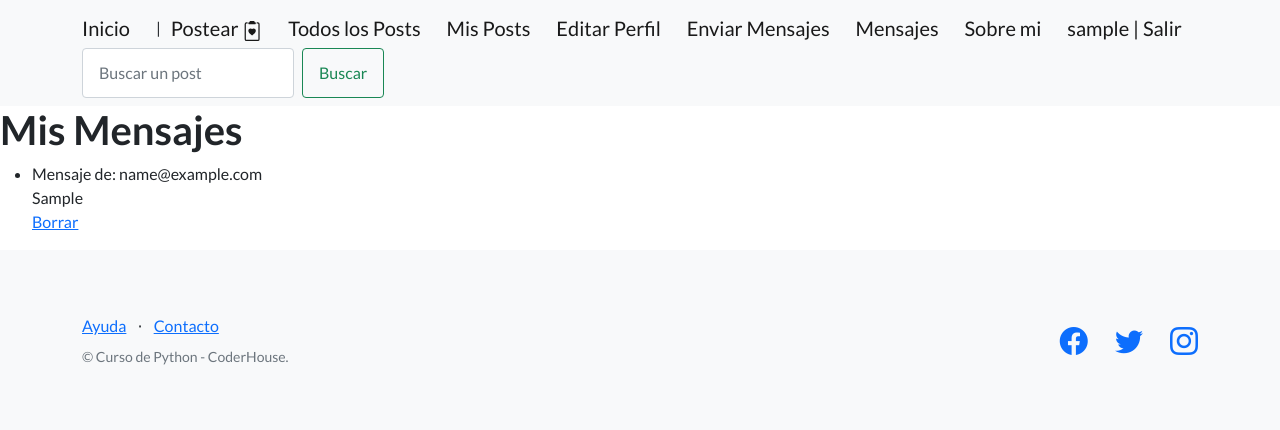
After one commit to flor-magali/Proyecto-Final-Cammarata, a Django app: page /mensaje/list in a window 1280 px wide. The commit adds this page. Shown: the top 430 px of the page. Run offline with Django 4.2, Linux system fonts and the light colour scheme; a user stored in the database is signed in; tables that the repository leaves empty hold one stand-in row (values such as "Sample post"); some libraries are stand-ins or nearby versions.

Commit message:
Agregué opción de mensajes

```diff
--- a/AppPagweb/models.py
+++ b/AppPagweb/models.py
@@ -37,3 +37,9 @@ class Adoptame(models.Model):
 class Profile(models.Model):
     user = models.OneToOneField(User, on_delete=models.CASCADE, related_name="profile")
     avatar = models.ImageField(upload_to="avatares", null=True, blank=True)
+
+class Mensaje(models.Model):
+    mensaje = models.TextField(max_length=500)
+    email = models.EmailField()
+    creado_el = models.DateTimeField(auto_now_add=True)
+    destinatario = models.ForeignKey(User, on_delete=models.CASCADE, related_name="mensajes")
--- a/AppPagweb/templates/AppPagweb/base.html
+++ b/AppPagweb/templates/AppPagweb/base.html
@@ -38,6 +38,8 @@
                     {% else %}
                     <a class="navbar-brand" href="{% url 'profile-create' %}">Crear Perfil</a>
                     {% endif %}
+                    <a class="navbar-brand" href="{% url 'mensaje-create' %}"> Enviar Mensajes</a>
+                    <a class="navbar-brand" href="{% url 'mensaje-list' %}">Mensajes</a>
                     <a class="navbar-brand" href="{% url 'aboutme' %}">Sobre mi</a>
                     <a class="navbar-brand" href="{% url 'logout' %}">{{user.username}} | Salir</a>
                     <form action="{% url 'post-search' %}" class="d-flex">
--- /dev/null
+++ b/AppPagweb/templates/AppPagweb/mensaje_list.html
@@ -0,0 +1,17 @@
+{% extends "AppPagweb/base.html" %}
+
+{% load static %}
+
+ {% block main %}
+ <h1> Mis Mensajes </h1>
+<ul>
+    {%  for mensaje in mensajes  %}
+    <li> Mensaje de: {{mensaje.email}}
+        <br>
+        {{ mensaje.mensaje }}
+        <br>
+        <a href="{% url 'mensaje-delete' mensaje.id %}">Borrar</a>
+    </li>
+    {% endfor %}
+</ul>
+{% endblock %}
--- a/AppPagweb/views.py
+++ b/AppPagweb/views.py
@@ -1,5 +1,5 @@
 from django.shortcuts import render
-from AppPagweb.models import Postear, Profile
+from AppPagweb.models import Postear, Profile, Mensaje
 from django.urls import reverse_lazy
 from django.views.generic import ListView, DetailView, CreateView, UpdateView, DeleteView
 from django.contrib.auth.views import LoginView, LogoutView
@@ -87,3 +87,28 @@ class ProfileUpdate(LoginRequiredMixin,  UpdateView):
 
     def test_func(self):
         return Profile.objects.filter(user=self.request.user).exists()
+
+
+
+class MensajeCreate(CreateView):
+    model = Mensaje
+    success_url = reverse_lazy('mensaje-create')
+    fields = '__all__'
+
+
+class MensajeDelete(LoginRequiredMixin, UserPassesTestMixin, DeleteView):
+    model = Mensaje
+    context_object_name = "mensaje"
+    success_url = reverse_lazy("mensaje-list")
+
+    def test_func(self):
+        return Mensaje.objects.filter(destinatario=self.request.user).exists()
+
+
+class MensajeList(LoginRequiredMixin, ListView):
+    model = Mensaje
+    context_object_name = "mensajes"
+
+    def get_queryset(self):
+        import pdb; pdb.set_trace
+        return Mensaje.objects.filter(destinatario=self.request.user).all()
--- a/Proyecto/urls.py
+++ b/Proyecto/urls.py
@@ -16,7 +16,8 @@ Including another URLconf
 from django.contrib import admin
 from django.urls import path
 from AppPagweb.views import ( index, aboutme, PostCreate, PostDelete, PostSearch, PostUpdate,PostDetail,
-                             PostList, Login, SignUp, Logout, PostMineList, ProfileCreate, ProfileUpdate)
+                             PostList, Login, SignUp, Logout, PostMineList, ProfileCreate, ProfileUpdate,
+                             MensajeList, MensajeCreate, MensajeDelete)
 from django.conf import settings
 from django.conf.urls.static import static
 
@@ -36,6 +37,9 @@ urlpatterns = [
     path('post/list/mine', PostMineList.as_view(), name="post-mine"),
     path('profile/create', ProfileCreate.as_view(), name="profile-create" ),
     path('profile/<pk>/update', ProfileUpdate.as_view(), name="profile-update" ),
+    path('mensaje/list', MensajeList.as_view(), name="mensaje-list" ),
+    path('mensaje/create', MensajeCreate.as_view(), name="mensaje-create" ),
+    path('mensaje/<pk>/delete', MensajeDelete.as_view(), name="mensaje-delete"),
 
 ]
 
```
Also changed, not shown: AppPagweb/templates/AppPagweb/mensaje_confirm_delete.html (added, +15 -0 lines), AppPagweb/templates/AppPagweb/mensaje_form.html (added, +11 -0 lines), AppPagweb/migrations/0007_mensaje.py (added).
